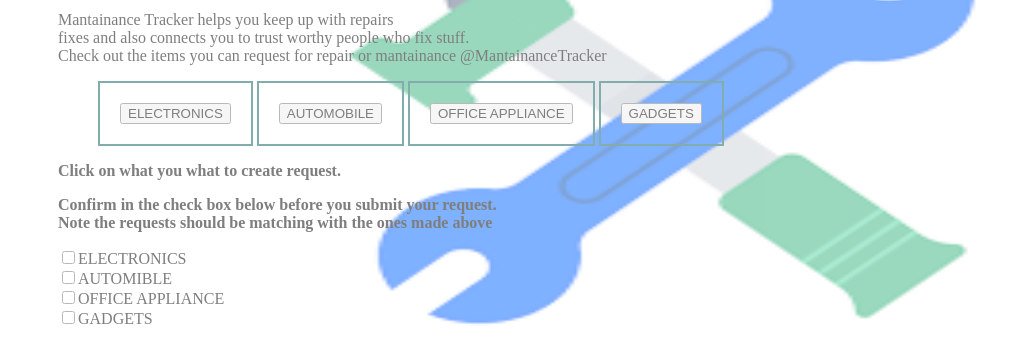
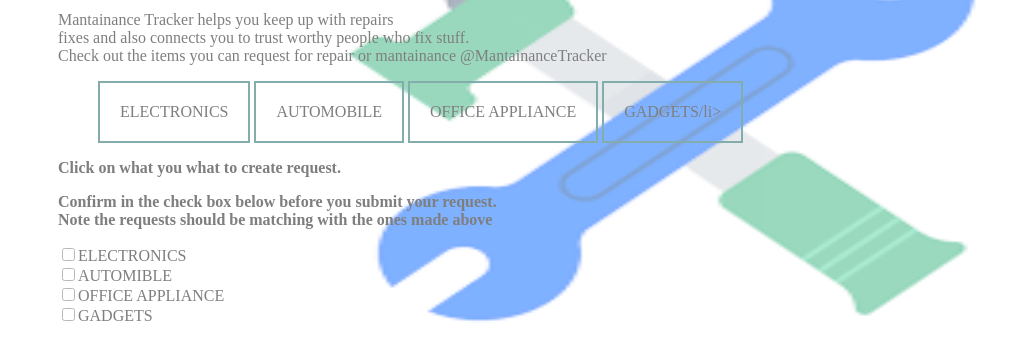
Before and after one commit to sharifahblessing/Challengeone, a plain HTML site: page userhomepage.html in a window 1280 px wide. Shown: the part 134-498 px from the top of the page, without its empty margins (0-1030 px from the left). Drawn offline with Linux system fonts and the light colour scheme.

Commit message:
items to be mantained

```diff
--- a/userhomepage.html
+++ b/userhomepage.html
@@ -16,10 +16,10 @@
 
         <div class="requests">
             <ul for="itemsthatcanberequestedforrepair">
-                <li><button>ELECTRONICS</button></li>
-                <li><button>AUTOMOBILE</button></li>
-                <li><button>OFFICE APPLIANCE</button></li>
-                <li><button>GADGETS</button></li>
+                <li>ELECTRONICS</li>
+                <li>AUTOMOBILE</li>
+                <li>OFFICE APPLIANCE</li>
+                <li>GADGETS/li>
             </ul>
             <p><strong>Click on what you what to  create request.  </strong></p>
             <p><strong>Confirm in the check box below before you submit your request.<br>Note the requests should be matching with the ones made above  </strong></p>
```
